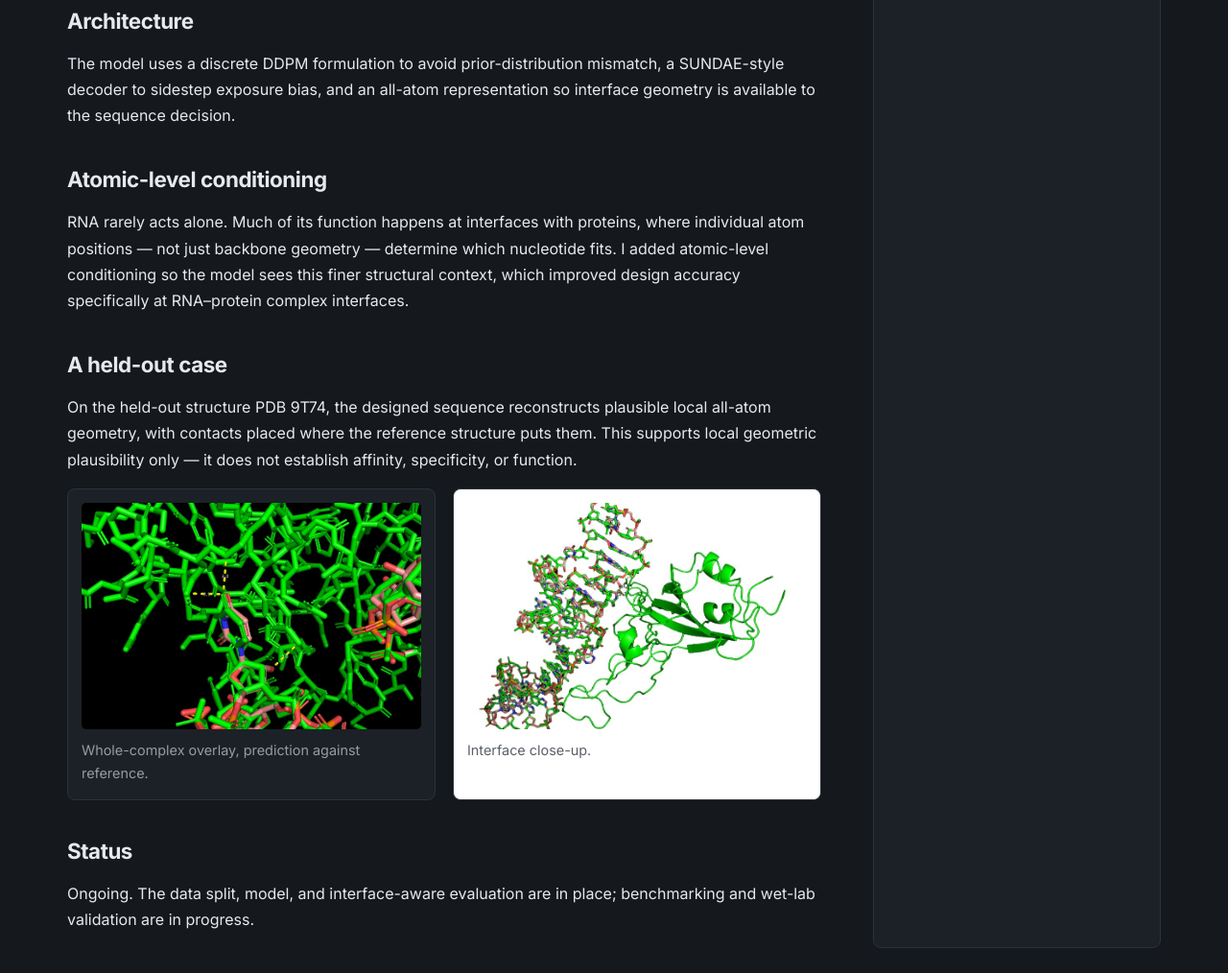
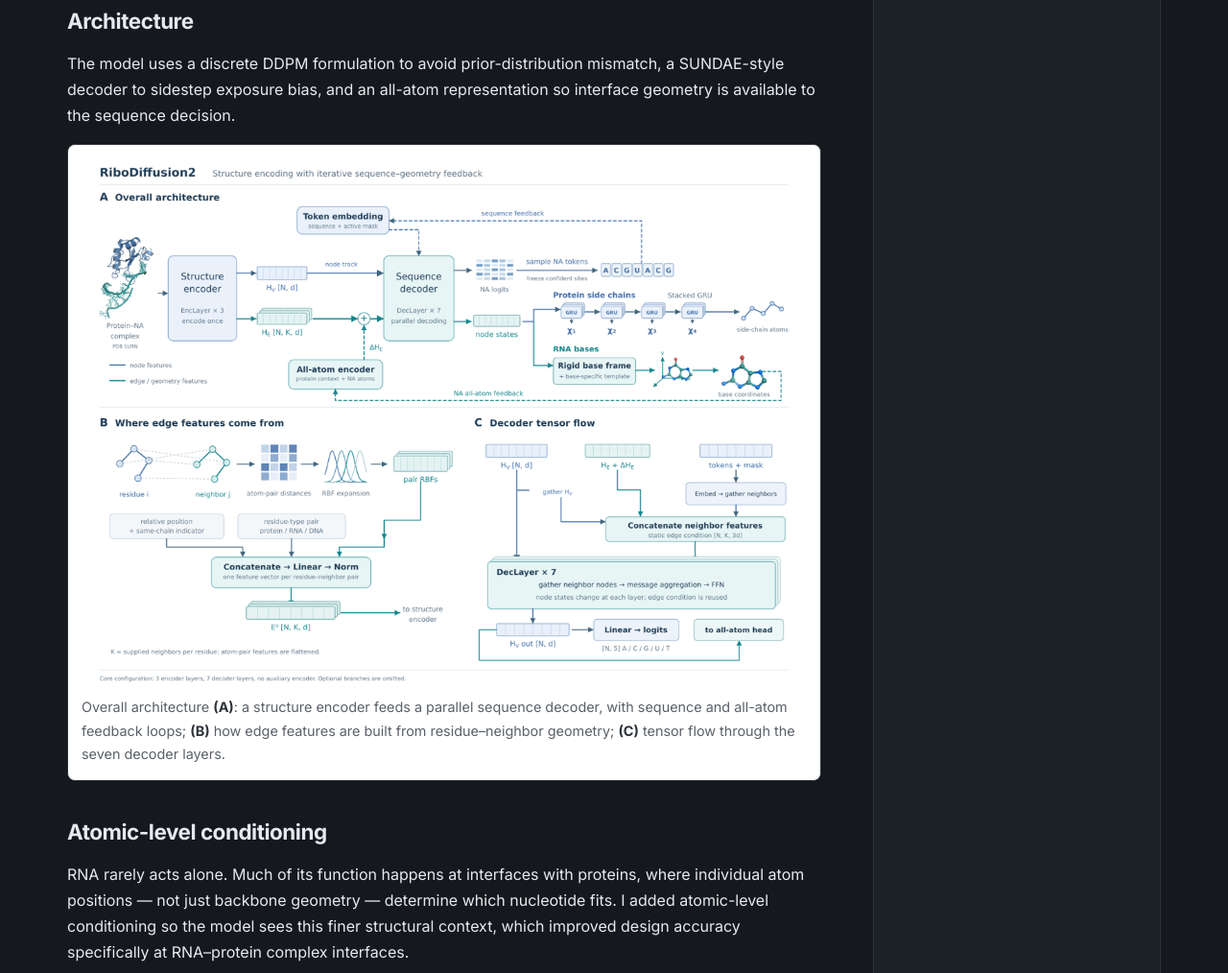
Before and after one commit to polaris150566/polaris150566.github.io, a plain HTML site: page work/rna-diffusion/index.html in a window 1280 px wide. Shown: the part 1424-2438 px from the top of the page at 96% size. Drawn offline with Linux system fonts and the light colour scheme.

Commit message:
rna-diffusion: replace architecture figure with detailed three-panel diagram

```diff
--- a/work/rna-diffusion/index.html
+++ b/work/rna-diffusion/index.html
@@ -96,11 +96,14 @@
         </p>
 
         <figure class="project-figure is-plate">
-          <img src="../../assets/works/rna-diffusion/architecture.jpg"
-               alt="Model architecture: encoder, decoder, and iterative refinement"
+          <img src="../../assets/works/rna-diffusion/architecture.png"
+               alt="RiboDiffusion2 architecture: structure encoder, sequence decoder with sequence and all-atom feedback, edge-feature construction, and decoder tensor flow"
                onerror="this.parentNode.remove();">
           <figcaption>
-            Overall architecture, encoder, decoder, and the iterative refinement loop.
+            Overall architecture <strong>(A)</strong>: a structure encoder feeds a parallel
+            sequence decoder, with sequence and all-atom feedback loops;
+            <strong>(B)</strong> how edge features are built from residue&ndash;neighbor
+            geometry; <strong>(C)</strong> tensor flow through the seven decoder layers.
           </figcaption>
         </figure>
 
```
Also changed, not shown: assets/works/rna-diffusion/architecture.png (added).
